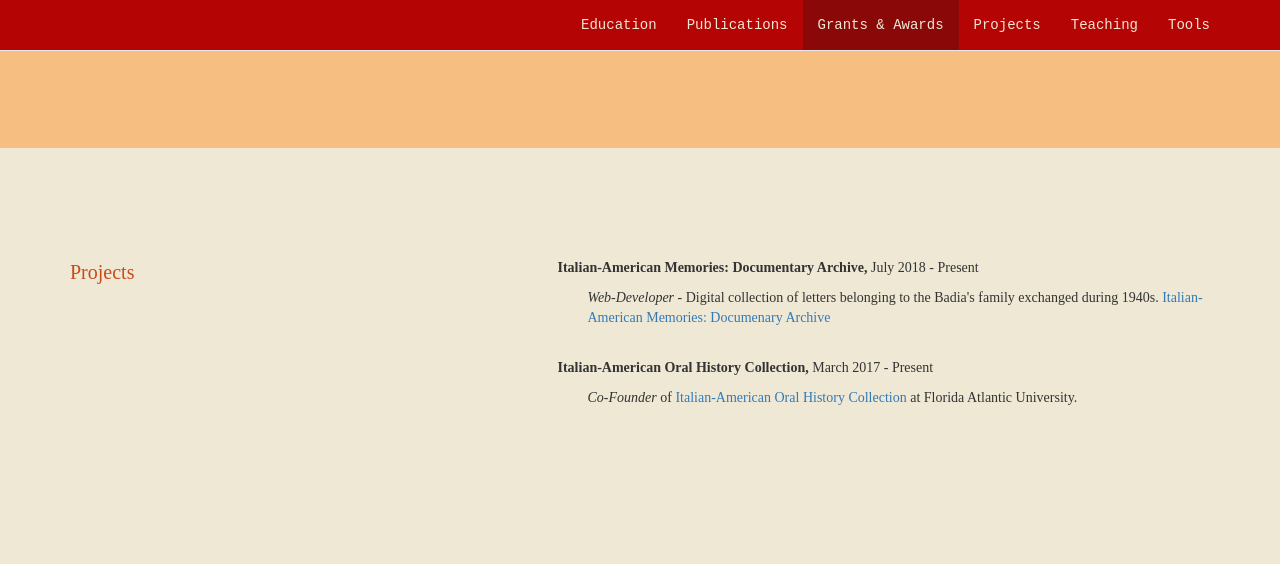
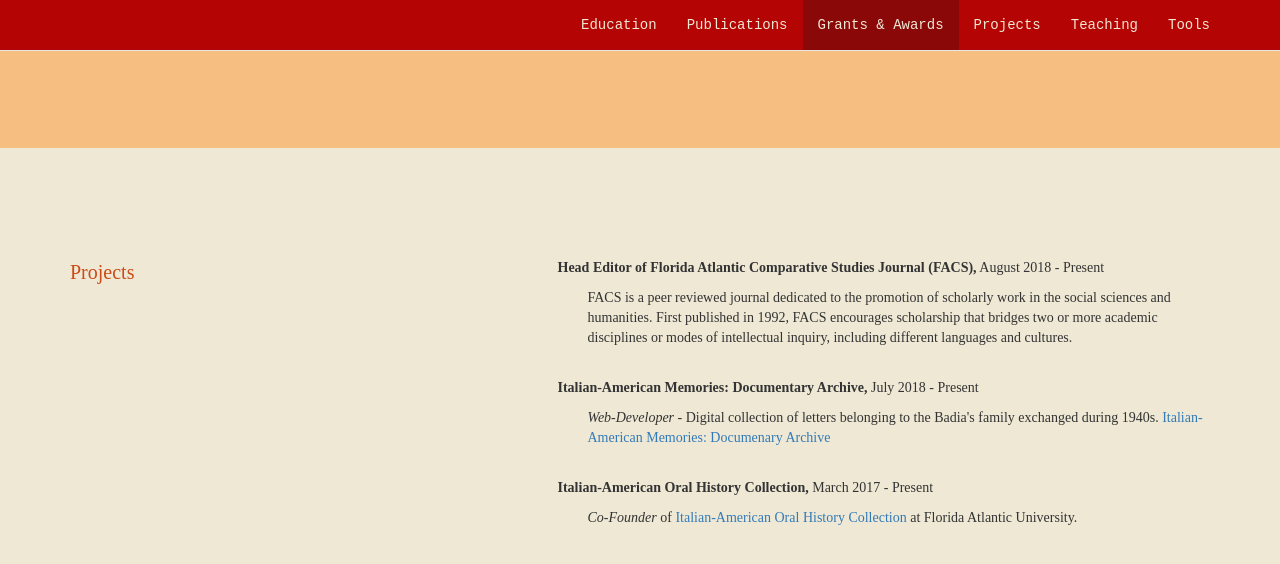
Before and after one commit to vivianapezzullo/nolauren.github.io, a Jekyll site: the page index.html, which Jekyll copies as it is, in a window 1280 px wide and 900 px high, scrolled down 3452 px. Shown: the top 564 px of the window. Built offline with Jekyll 4.4.1, drawn with Linux system fonts in a browser that asks for light colours; nearby versions of some CDN libraries.

Commit message:
Update index.html

```diff
--- a/index.html
+++ b/index.html
@@ -131,7 +131,7 @@
                     <p class="text-left" style="margin-bottom:30px;"><b>University of Naples "Federico II"</b>, M.A.,  Philology with Honor, October 2014</p>
                     <p class="text-left" style="margin-bottom:30px; margin-left:30px;">
                     Master Thesis (Tesi magistrale) in English Literature: “The Influence of Honoré de Balzac on Henry James’ Short Stories.” <br>
-                        Supervisor: Prof. Stefano Manferlotti <p>
+                        Supervisor: Prof. Stefano Manferlotti <br>
                         ERASMUS Exchange Program at École normale supérieure de Lyon, France (2013-2014) </p>
                     <p class="text-left" style="margin-bottom:30px;"><b>University of Naples "Federico II"</b>, B.A., Modern Arts with Honor, July 2012</p>
                     <p class="text-left" style="margin-bottom:30px; margin-left:30px;"> Bachelor Thesis (Tesi triennale) in English Literature: “The Character of Molly Bloom in James Joyce’s <i>Ulysses</i>.” <br>
@@ -200,6 +200,9 @@
                 </div>
                 <div class="col-sm-1"></div>
                 <div class="col-sm-7">
+                    <p class="text-left"><b>Head Editor of Florida Atlantic Comparative Studies Journal (FACS),</b> August 2018 - Present</p>
+                    <p class="text-left" style="margin-bottom:30px; margin-left:30px;"> FACS is a peer reviewed journal dedicated to the promotion of scholarly work in the social sciences and humanities. First published in 1992, FACS encourages scholarship that bridges two or more academic disciplines or modes of intellectual inquiry, including different languages and cultures. </p>
+
                     <p class="text-left"><b>Italian-American Memories: Documentary Archive,</b> July 2018 - Present</p>
                     <p class="text-left" style="margin-bottom:30px; margin-left:30px;"> <i>Web-Developer</i> - Digital collection of letters belonging to the Badia's family exchanged during 1940s. <a href="https://itamm.omeka.net/" target="_blank">Italian-American Memories: Documenary Archive</a></p>
 
```
